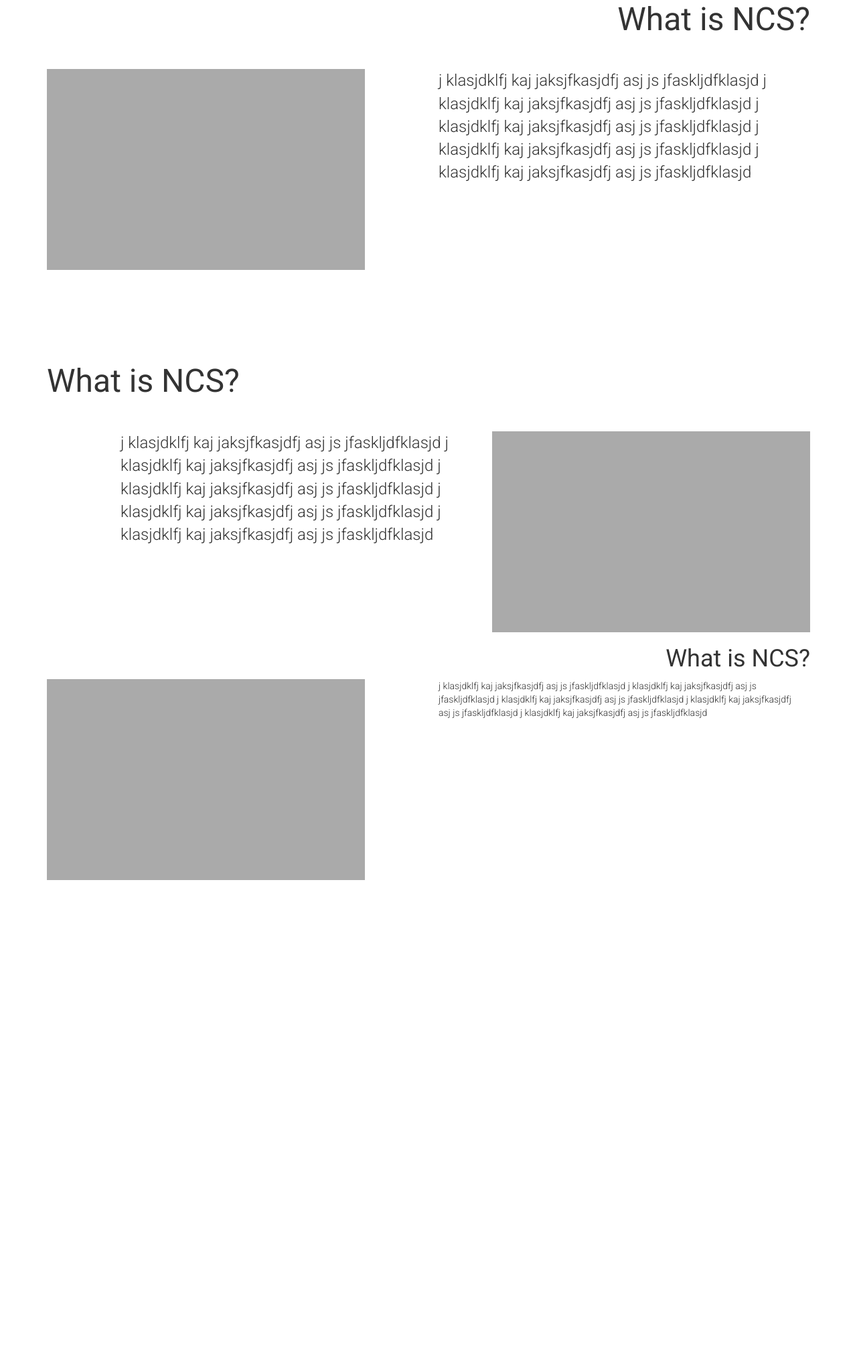
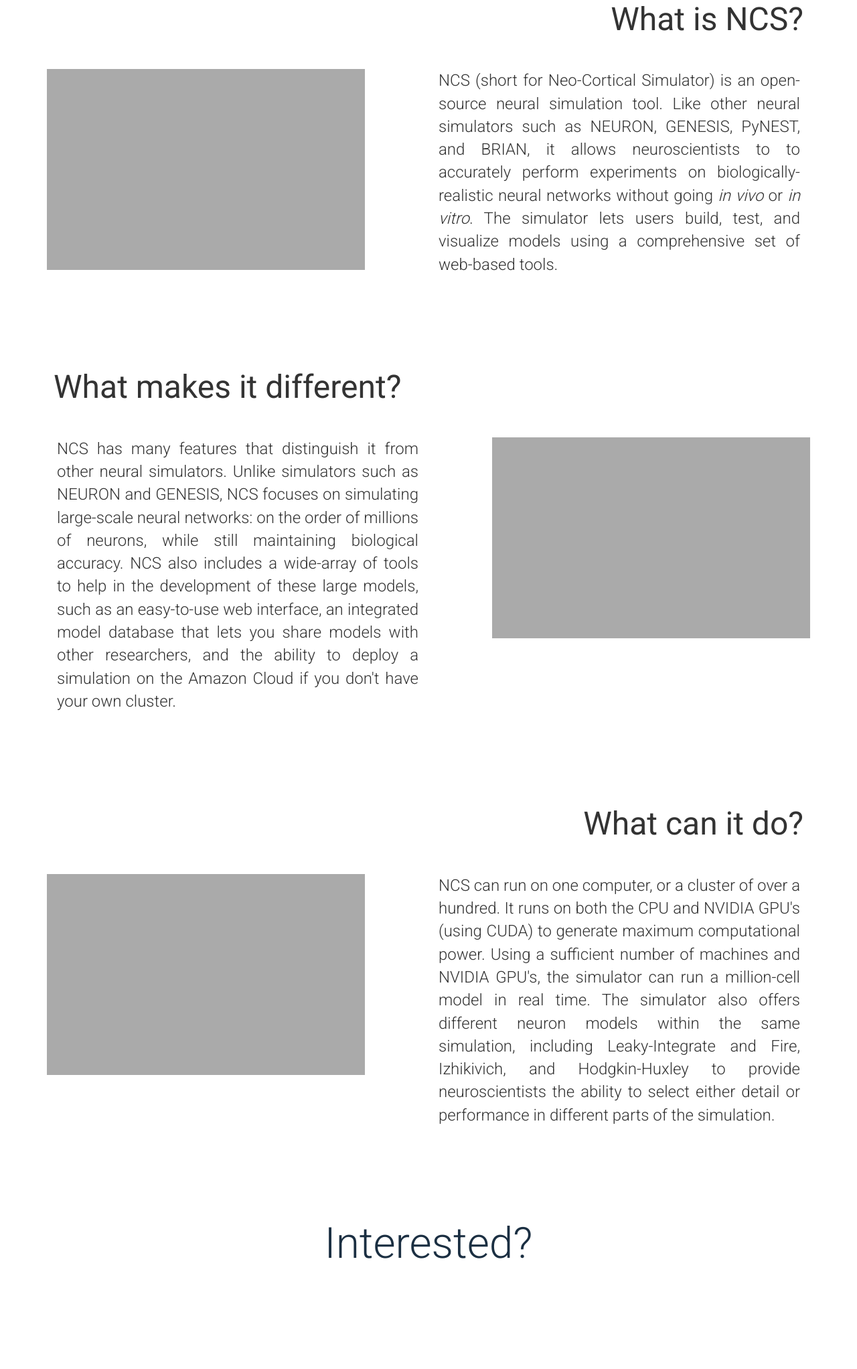
Before and after one commit to nathanjordan/ncs.io, a website: page views/index.html in a window 1280 px wide. Shown: the part 756-2800 px from the top of the page at 67% size. Before the commit the page ends 2070 px from the top, so only its background shows below. Drawn offline with Linux system fonts and the light colour scheme; files that its build step writes are made by us from their sources; files whose address does not match are found by name.

Commit message:
homepage content

```diff
--- a/static/css/main.less
+++ b/static/css/main.less
@@ -3,8 +3,8 @@ html, body, * {
 	font-weight: 300;
 }
 .top-nav {
-margin-top:2em;
-margin-bottom:4em;
+	margin-top:2em;
+	margin-bottom:4em;
 }
 
 .placeholder {
@@ -21,9 +21,41 @@ section {
 	h1 {
 		font-size:48px;
 		margin-bottom:1em;
+		padding-right:10px;
+		padding-left:10px;
+	}
+	.description {
+		text-align:justify;
 	}
 }
 
 .text-right {
 	text-align:right;
 }
+.text-center {
+	text-align:center;
+}
+.interested {
+	font-size:64px;
+	color:#1b2f42;
+}
+.options {
+	margin-bottom:5em;
+	h1 {
+		font-weight:300;
+	}
+	button.btn {
+		display: inline-block;
+		font-size:36px;
+		padding:30px;
+		margin-top:3em;
+	}
+}
+footer {
+	text-align:center;
+	padding-top:1em;
+	padding-bottom:1em;
+	font-size:1.3em;
+	border-top: 1px solid #ccc;
+	color: #aaa;
+}
--- a/views/index.html
+++ b/views/index.html
@@ -2,7 +2,7 @@
 <html lang="en">
 <head>
   <meta charset="utf-8">
-  <title>NCS.io &times; The NCS Brain Simulator</title>
+  <title>ncs.io &bull; The NCS Brain Simulator</title>
   <meta name="description" content="Webpage for the NCS brain simulator">
   <meta name="author" content="Nathan Jordan">
   <link rel="stylesheet" href="css/bootstrap.min.css">
@@ -31,39 +31,36 @@
 
 		</div>
 		<article class="col-md-offset-1 col-md-6 description">
-			j klasjdklfj kaj jaksjfkasjdfj asj js jfaskljdfklasjd
-			j klasjdklfj kaj jaksjfkasjdfj asj js jfaskljdfklasjd
-			j klasjdklfj kaj jaksjfkasjdfj asj js jfaskljdfklasjd
-			j klasjdklfj kaj jaksjfkasjdfj asj js jfaskljdfklasjd
-			j klasjdklfj kaj jaksjfkasjdfj asj js jfaskljdfklasjd
+			NCS (short for Neo-Cortical Simulator) is an open-source neural simulation tool. Like other neural simulators such as NEURON, GENESIS, PyNEST, and BRIAN, it allows neuroscientists to to accurately perform experiments on biologically-realistic neural networks without going <em>in vivo</em> or <em>in vitro</em>. The simulator lets users build, test, and visualize models using a comprehensive set of web-based tools.
 		</article>
 	</section>
 	<section class="container">
-		<h1>What is NCS?</h1>
-		<article class="col-md-offset-1 col-md-6 description">
-			j klasjdklfj kaj jaksjfkasjdfj asj js jfaskljdfklasjd
-			j klasjdklfj kaj jaksjfkasjdfj asj js jfaskljdfklasjd
-			j klasjdklfj kaj jaksjfkasjdfj asj js jfaskljdfklasjd
-			j klasjdklfj kaj jaksjfkasjdfj asj js jfaskljdfklasjd
-			j klasjdklfj kaj jaksjfkasjdfj asj js jfaskljdfklasjd
+		<h1>What makes it different?</h1>
+		<article class="col-md-6 description">
+			NCS has many features that distinguish it from other neural simulators. Unlike simulators such as NEURON and GENESIS, NCS focuses on simulating large-scale neural networks: on the order of millions of neurons, while still maintaining biological accuracy. NCS also includes a wide-array of tools to help in the development of these large models, such as an easy-to-use web interface, an integrated model database that lets you share models with other researchers, and the ability to deploy a simulation on the Amazon Cloud if you don't have your own cluster.
 		</article>
-		<div class="col-md-5 placeholder">
+		<div class="col-md-offset-1 col-md-5 placeholder">
 
 		</div>
 	</section>
-	<div class="container">
-		<h1 class="text-right">What is NCS?</h1>
+	<section class="container">
+		<h1 class="text-right">What can it do?</h1>
 		<div class="col-md-5 placeholder">
-
 		</div>
 		<article class="col-md-offset-1 col-md-6 description">
-			j klasjdklfj kaj jaksjfkasjdfj asj js jfaskljdfklasjd
-			j klasjdklfj kaj jaksjfkasjdfj asj js jfaskljdfklasjd
-			j klasjdklfj kaj jaksjfkasjdfj asj js jfaskljdfklasjd
-			j klasjdklfj kaj jaksjfkasjdfj asj js jfaskljdfklasjd
-			j klasjdklfj kaj jaksjfkasjdfj asj js jfaskljdfklasjd
+			NCS can run on one computer, or a cluster of over a hundred. It runs on both the CPU and NVIDIA GPU's (using CUDA) to generate maximum computational power. Using a sufficient number of machines and NVIDIA GPU's, the simulator can run a million-cell model in real time. The simulator also offers different neuron models within the same simulation, including Leaky-Integrate and Fire, Izhikivich, and Hodgkin-Huxley to provide neuroscientists the ability to select either detail or performance in different parts of the simulation.
 		</article>
 	</section>
+	<section class="container options">
+		<h1 class="text-center interested">Interested?</h1>
+		<button class="btn btn-primary col-md-4 col-md-offset-1">Get NCS</button>
+		<button class="btn btn-default col-md-4 col-md-offset-1">Read More</button>
+	</section>
+	<footer>
+		<div class="container">
+			&copy; University of Nevada 2001-2014
+		</div>
+	</footer>
 	<script src="/js/lib/bootstrap.min.js"></script>
 	<script src="/js/lib/less.min.js"></script>
 </body>
```
